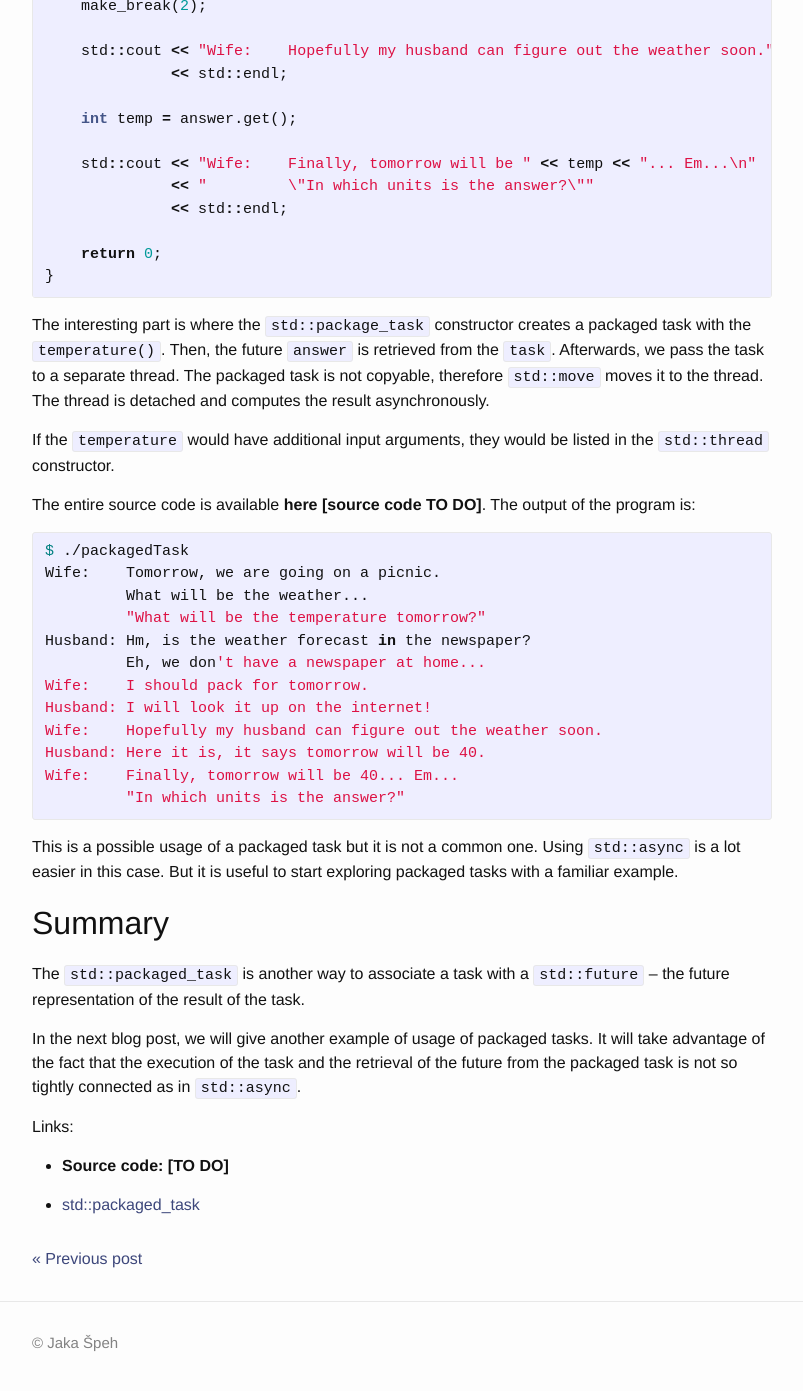
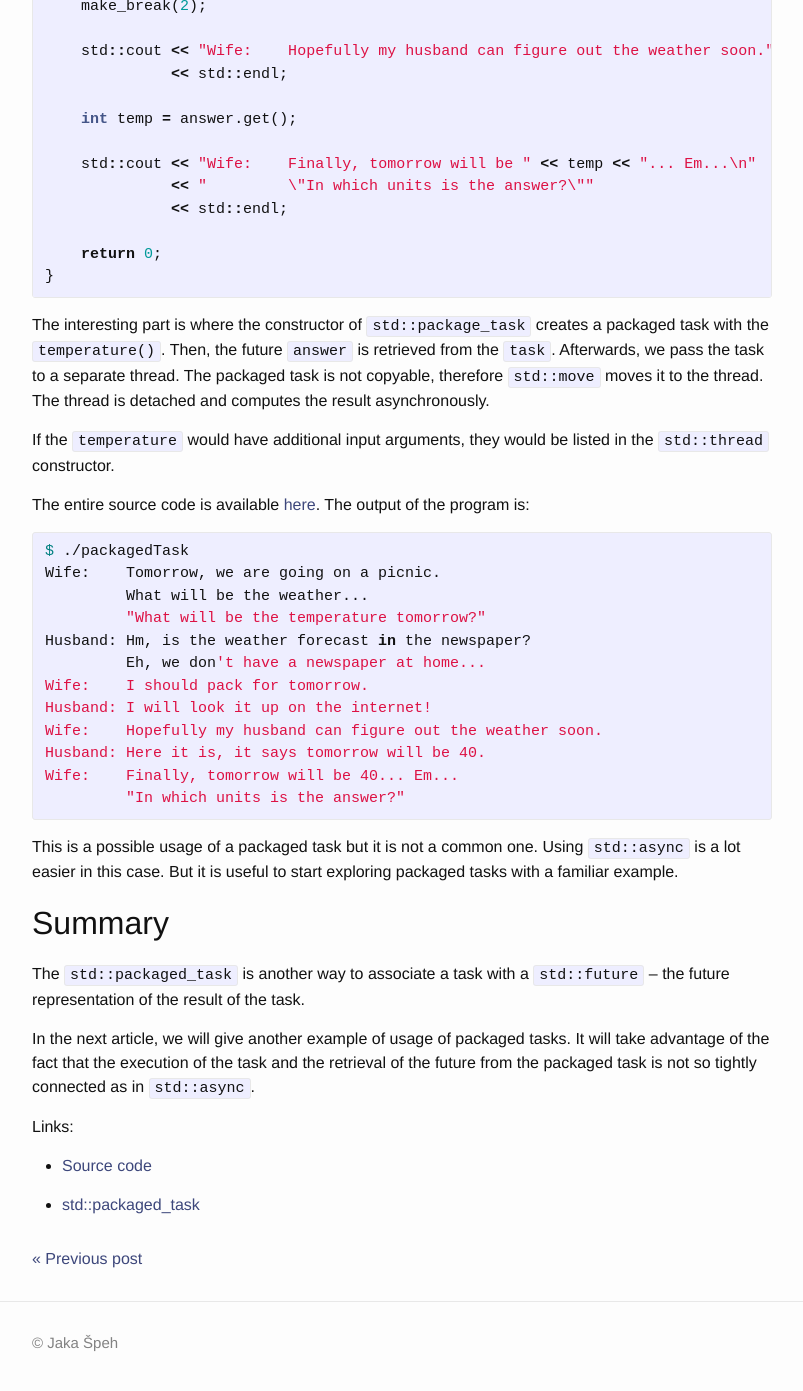
Before and after one commit to jakaspeh/jakaspeh.github.io, a Jekyll site: the page built from _posts/2016-02-22-packaged-task.md, in a window 1280 px wide and 1400 px high, scrolled down 2248 px. Shown: the top 1391 px of the window, without its empty margins (238-1041 px from the left). Built offline with Jekyll 4.4.1, drawn with Linux system fonts in a browser that asks for light colours; some of the changed text lies outside the part shown.

Commit message:
Final review of packaged task...

```diff
--- a/_posts/2016-02-22-packaged-task.md
+++ b/_posts/2016-02-22-packaged-task.md
@@ -83,7 +83,7 @@ The typical usage of a packaged task is:
 Temperature tomorrow revisited
 ------------------------------
 
-We will use a packaged task on the example from [the previous blog post](/blog/2016/02/futures.html).
+We will use a packaged task on the example from [the previous article](/blog/2016/02/futures.html).
 
 The story was: A couple, wife and husband, are going on a picnic tomorrow. The
 wife would like to know what will be the temperature of the weather. Therefore,
@@ -134,8 +134,8 @@ int main()
 }
 {% endhighlight %}
 
-The interesting part is where the `{%raw%}std::package_task{%endraw%}`
-constructor creates a packaged task with the
+The interesting part is where the constructor of `{%raw%}std::package_task{%endraw%}`
+creates a packaged task with the
 `{%raw%}temperature(){%endraw%}`. Then, the future `{%raw%}answer{%endraw%}` is
 retrieved from the `{%raw%}task{%endraw%}`. Afterwards, we pass the task to a
 separate thread. The packaged task is not copyable, therefore
@@ -145,8 +145,9 @@ computes the result asynchronously.
 If the `{%raw%}temperature{%endraw%}` would have additional input arguments,
 they would be listed in the `{%raw%}std::thread{%endraw%}` constructor.
 
-The entire source code is available **here [source code TO DO]**. The output of
-the program is:
+The entire source code is available
+[here](https://github.com/jakaspeh/concurrency/blob/master/packagedTask.cpp). The
+output of the program is:
 
 {% highlight bash %}
 $ ./packagedTask
@@ -176,13 +177,13 @@ with a `{%raw%}std::future{%endraw%}` -- the future representation of the result
 of the task.
 
 
-In the next blog post, we will give another example of usage of packaged
+In the next article, we will give another example of usage of packaged
 tasks. It will take advantage of the fact that the execution of the task and the
 retrieval of the future from the packaged task is not so tightly connected as in
 `{%raw%}std::async{%endraw%}`.
 
 Links:
 
-* **Source code: [TO DO]**
+* [Source code](https://github.com/jakaspeh/concurrency/blob/master/packagedTask.cpp)
 
 * [std::packaged_task](http://en.cppreference.com/w/cpp/thread/packaged_task)
```
Also changed, not shown: other parts of _posts/2016-02-22-packaged-task.md (+4 -4 lines).
